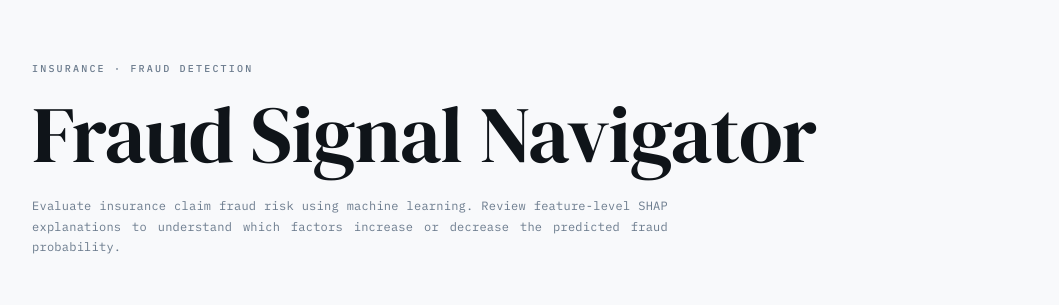
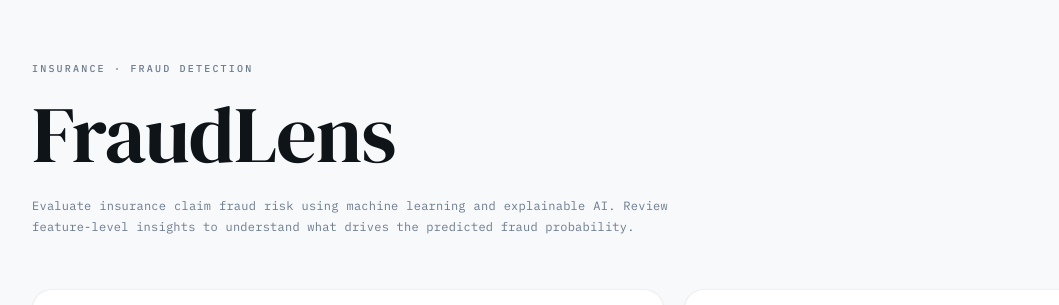
Before and after one commit to Symfa-Inc/fraud-detection, a Next.js app in the folder frontend/: page / in a window 1280 px wide. Shown: the top 305 px of the page, without its empty margins (72-1131 px from the left). Built offline with nearby package versions, Linux system fonts and the light colour scheme; no server answers.

Commit message:
feat: rename application to "FraudLens" and update header description for clarity and improved messaging

```diff
--- a/frontend/src/app/layout.tsx
+++ b/frontend/src/app/layout.tsx
@@ -22,7 +22,7 @@ const ibmPlexMono = IBM_Plex_Mono({
 });
 
 export const metadata: Metadata = {
-  title: "Fraud Signal Navigator",
+  title: "FraudLens",
   description: "Insurance claim fraud risk evaluation and explainability",
   icons: {
     icon: "/icon.png",
--- a/frontend/src/app/page.tsx
+++ b/frontend/src/app/page.tsx
@@ -301,11 +301,11 @@ export default function Home() {
     <main className="page-shell">
       <header className="site-header">
         <span className="header-tag">Insurance · Fraud Detection</span>
-        <h1>Fraud Signal Navigator</h1>
+        <h1>FraudLens</h1>
         <p className="header-sub">
-          Evaluate insurance claim fraud risk using machine learning. Review
-          feature-level SHAP explanations to understand which factors increase
-          or decrease the predicted fraud probability.
+          Evaluate insurance claim fraud risk using machine learning and
+          explainable AI. Review feature-level insights to understand what
+          drives the predicted fraud probability.
         </p>
       </header>
 
```
